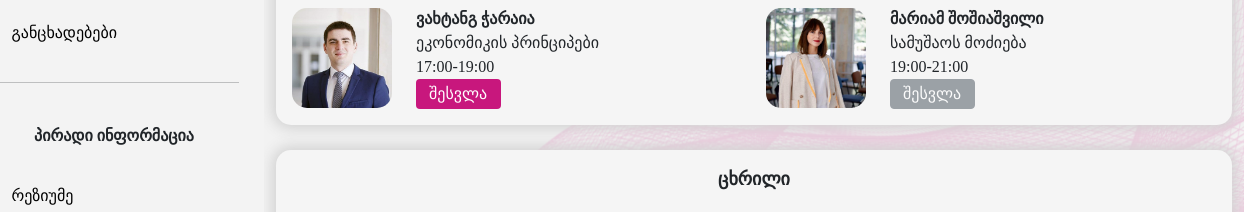
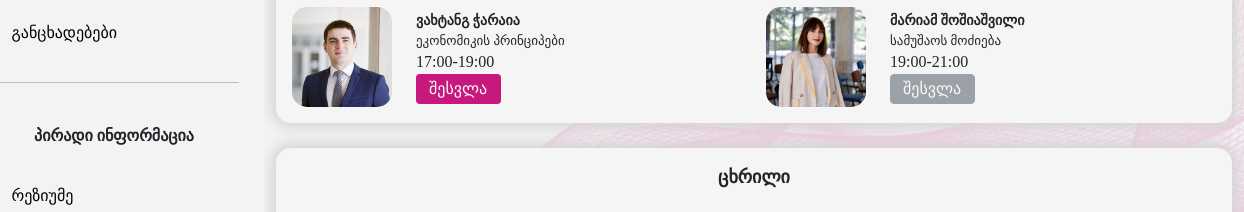
Before and after one commit to frezitopia/BTU-Classroom, a plain HTML site: page Classroom.html in a window 1280 px wide. Shown: the part 368-580 px from the top of the page, 36-1280 px from the left. Drawn offline with nearby package versions, Linux system fonts and the light colour scheme; a web font is replaced by a local one.

Commit message:
third commit

```diff
--- a/CSS/Responsive.css
+++ b/CSS/Responsive.css
@@ -128,6 +128,3 @@
         justify-content: center!important;
     }
 }
-
-
-1613 1399
--- a/CSS/UI.css
+++ b/CSS/UI.css
@@ -243,6 +243,11 @@
 
  .BTU-LectName {
     font-weight: 600;
+    font-size: 14px;
+ }
+
+ .BTU-lecName {
+    font-size: 13px;
  }
 
  .BTU-lecJoin {
--- a/Classroom.html
+++ b/Classroom.html
@@ -148,7 +148,7 @@
                                     </div>
                                     <div class="BTU-lecInfo ms-4">
                                         <p class="BTU-LectName">ვახტანგ ჭარაია</p>
-                                        <p>ეკონომიკის პრინციპები</p>
+                                        <p class="BTU-lecName">ეკონომიკის პრინციპები</p>
                                         <p>17:00-19:00</p>
                                         <a href="#" class="btn BTU-lecJoin">შესვლა</a>
                                     </div>
@@ -159,7 +159,7 @@
                                     </div>
                                     <div class="BTU-lecInfo mx-4">
                                         <p class="BTU-LectName">მარიამ შოშიაშვილი</p>
-                                        <p>სამუშაოს მოძიება</p>
+                                        <p class="BTU-lecName">სამუშაოს მოძიება</p>
                                         <p>19:00-21:00</p>
                                         <a href="#" class="btn btn-secondary disabled BTU-lecJoin">შესვლა</a>
                                     </div>
```
